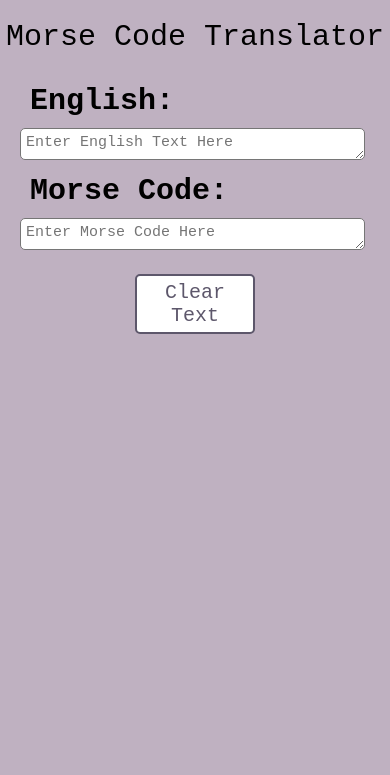
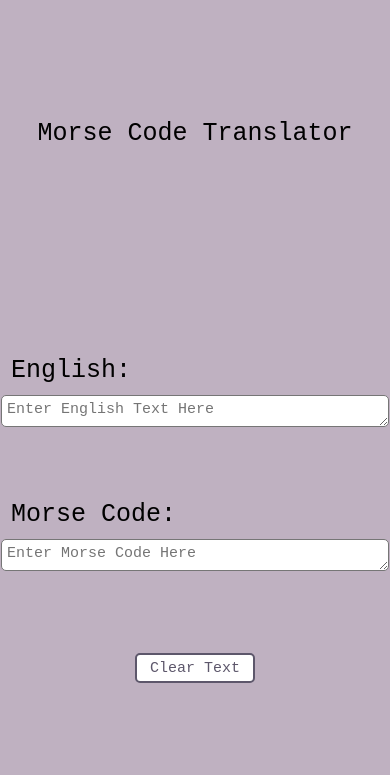
Before and after one commit to candylui21/Morse-Code-Translator, a website with bundled scripts: page index.html in a window 390 px wide. Built offline with nearby package versions, Linux system fonts and the light colour scheme.

Commit message:
finalised styling, more responsive

```diff
--- a/index.html
+++ b/index.html
@@ -10,19 +10,11 @@
     </head>
     <body>
         <header>Morse Code Translator</header>
-        <!-- <div class="tooltip">
-            Hover over me to view the Morse Code alphabet
-            <span class="tooltiptext"></span>
-                A: ".-", B: "-...", C: "-.-.", D: "-..", E: ".", F: "..-.", G:
-                "--.", H: "....", I: "..", J: ".---", K: "-.-", L: ".-..", M:
-                "--", N: "-.", O: "---", P: ".--.", Q: "--.-", R: ".-.", S:
-                "...", T: "-", U: "..-", V: "...-", W: ".--", X: "-..-", Y:
-                "-.--", Z: "--..";</span
-            >
-        </div> -->
+
+        <div class="translateAndError">
             <div class="translateContainer">
                 <div class="englishContainer" id="englishContainer">
-                <h1>English:</h1>
+                    <p>English:</p>
                     <textarea
                         name="English"
                         id="english"
@@ -33,7 +25,7 @@
                 </div>
 
                 <div class="morseContainer" id="morseContainer">
-                <h1>Morse Code:</h1>
+                    <p>Morse Code:</p>
                     <textarea
                         name="morseCode"
                         id="morseCode"
@@ -45,6 +37,7 @@
                 <div>
                     <button class="btn" id="clearBtn">Clear Text</button>
                 </div>
+            </div>
             <div id="error-message"></div>
         </div>
     </body>
--- a/morseToEnglish.js
+++ b/morseToEnglish.js
@@ -50,7 +50,7 @@ export const morseToEngValid = (input) => {
     }
     // if there is 2 spaces or if there are more than 3 spaces between input
     if (
-        input.includes(" ") &&
+        input.match(" ") &&
         !input.match(/(?<!\s)\s{1}(?!\s)|(?<!\s)\s{3}(?!\s)/)
     ) {
         throw morseSpaceError;
--- a/styles.scss
+++ b/styles.scss
@@ -8,12 +8,17 @@ header {
     font-size: 50px;
     display: flex;
     justify-content: center;
-    margin-top: 20px;
+    align-items: center;
+    margin: 20px;
+    height: 10vh;
+    position: static;
 }
-h1 {
+p {
+    font-size: 50px;
     padding: 10px;
 }
 .translateContainer {
+    height: 70vh;
     display: flex;
     flex-direction: row;
     flex-wrap: wrap;
@@ -60,33 +65,66 @@ body {
 }
 
 #error-message {
-    font-size: 14px;
+    font-size: 20px;
+    height: 10vh;
+    position: absolute;
+    text-align: center;
+    color: rgba(255, 0, 0, 0.699);
+}
+.translateAndError {
+    display: block;
 }
 @media only screen and (max-width: 1170px) {
     header {
         font-size: 40px;
     }
-}
-
-@media only screen and (max-width: 840px) {
-    header {
-        font-size: 30px;
+    p {
+        font-size: 40px;
     }
 }
 
-@media only screen and (max-width: 780px) {
+@media only screen and (max-width: 800px) {
     body {
         display: block;
     }
     header {
-        font-size: 30px;
+        height: 10vh;
+        font-size: 35px;
     }
-    h1 {
-        font-size: 30px;
+    p {
+        font-size: 35px;
     }
     textarea {
         height: 20px;
-        width: 95%;
+
         font-size: 15px;
     }
 }
+
+@media only screen and (max-width: 500px) {
+    header {
+        font-size: 25px;
+        height: 10vh;
+    }
+    p {
+        font-size: 25px;
+    }
+    .translateContainer {
+        height: 55vh;
+    }
+
+    body {
+        display: flex;
+        flex-direction: column;
+        justify-content: space-evenly;
+    }
+
+    #error-message {
+        font-size: 15px;
+        height: 20vh;
+    }
+    .btn {
+        height: 50%;
+        font-size: 15px;
+    }
+}
```
Also changed, not shown: styles.css. Lines whose indentation alone changed are shown as unchanged.
